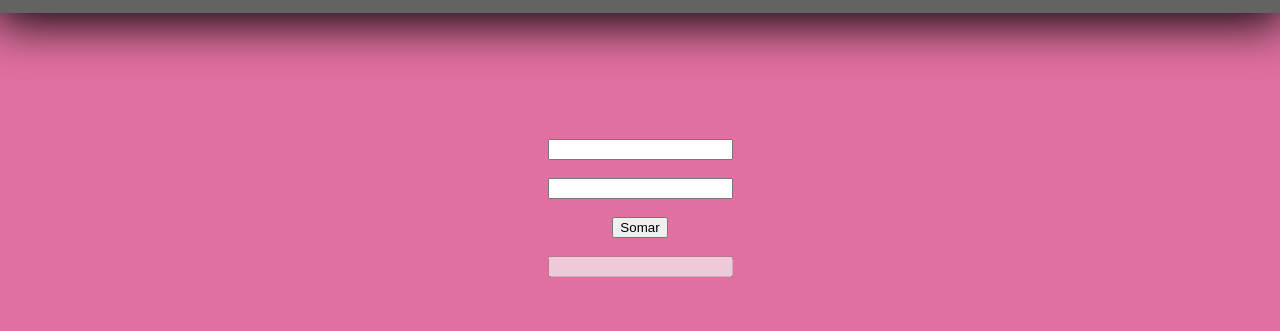
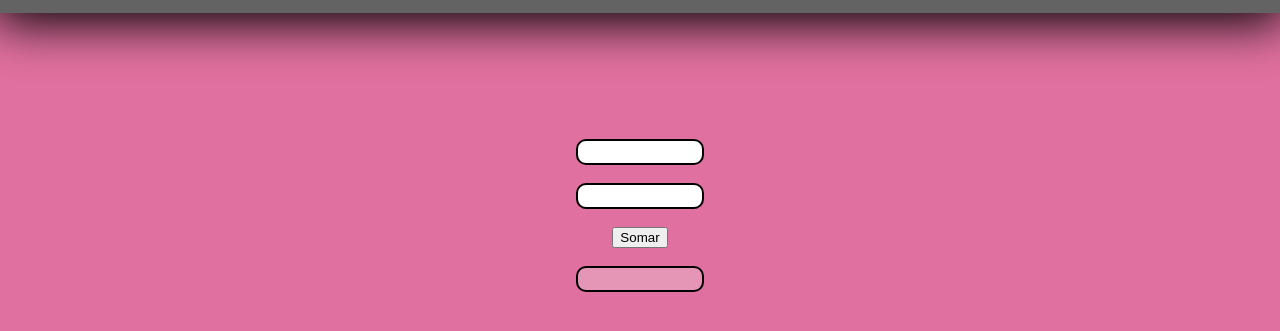
Before and after one commit to VittorTrigone/Aula-10-03-23, a plain HTML site: page index.html in a window 1280 px wide. Shown: the part 47-378 px from the top of the page. Drawn offline with Linux system fonts and the light colour scheme.

Commit message:
Calculadora de Soma

```diff
--- a/index.html
+++ b/index.html
@@ -19,13 +19,13 @@
     <br>
     <center>
     <form style="display: flex; flex-direction: column; width: 20%; align-items: center;">
-        <input id="num1" type="text"></input>
+        <input style="width: 120px; height: 20px; border-style: solid; border-color: black; border-radius: 10px;" id="num1" type="text"></input>
         <br>
-        <input id="num2" type="text"></input>
+        <input style="width: 120px; height: 20px; border-style: solid; border-color: black; border-radius: 10px;" id="num2" type="text"></input>
         <br>
         <button type="button" onclick="somar()">Somar</button>
         <br>
-        <input id="soma" type="text" disabled></input>
+        <input style="width: 120px; height: 20px; border-style: solid; border-color: black; border-radius: 10px;" id="soma" type="text" disabled></input>
     </form>
     </center>
     <script>
```
